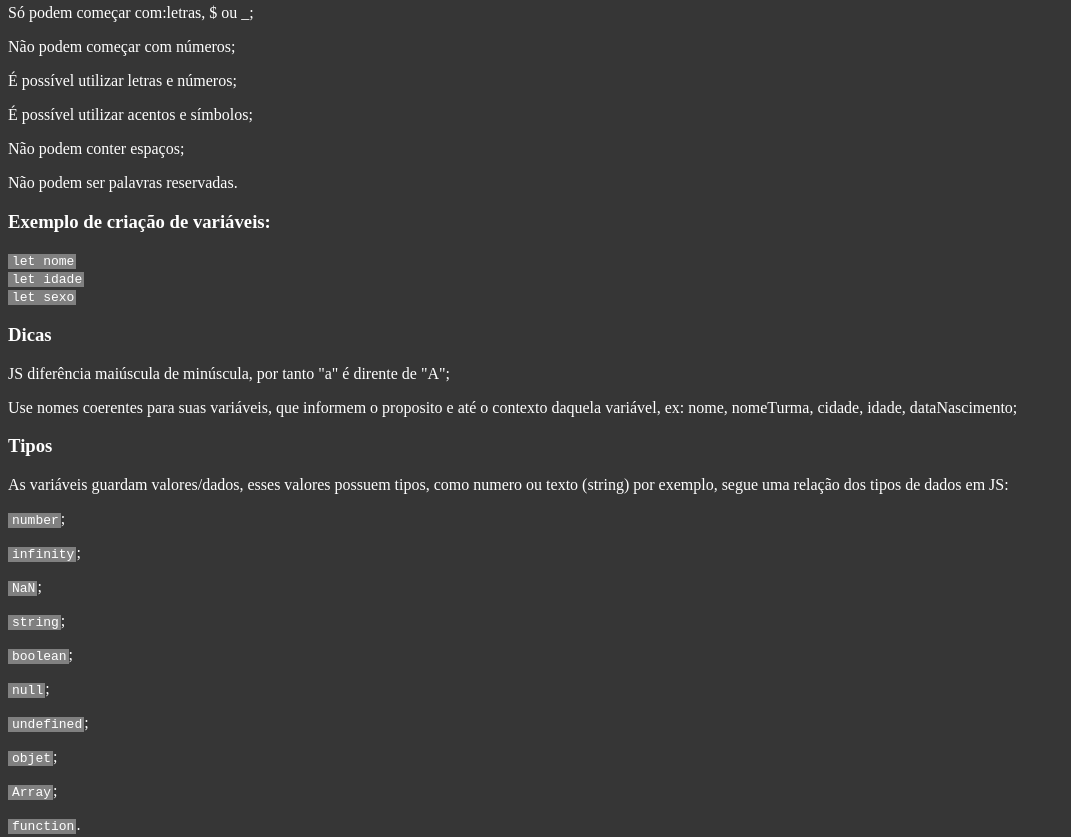
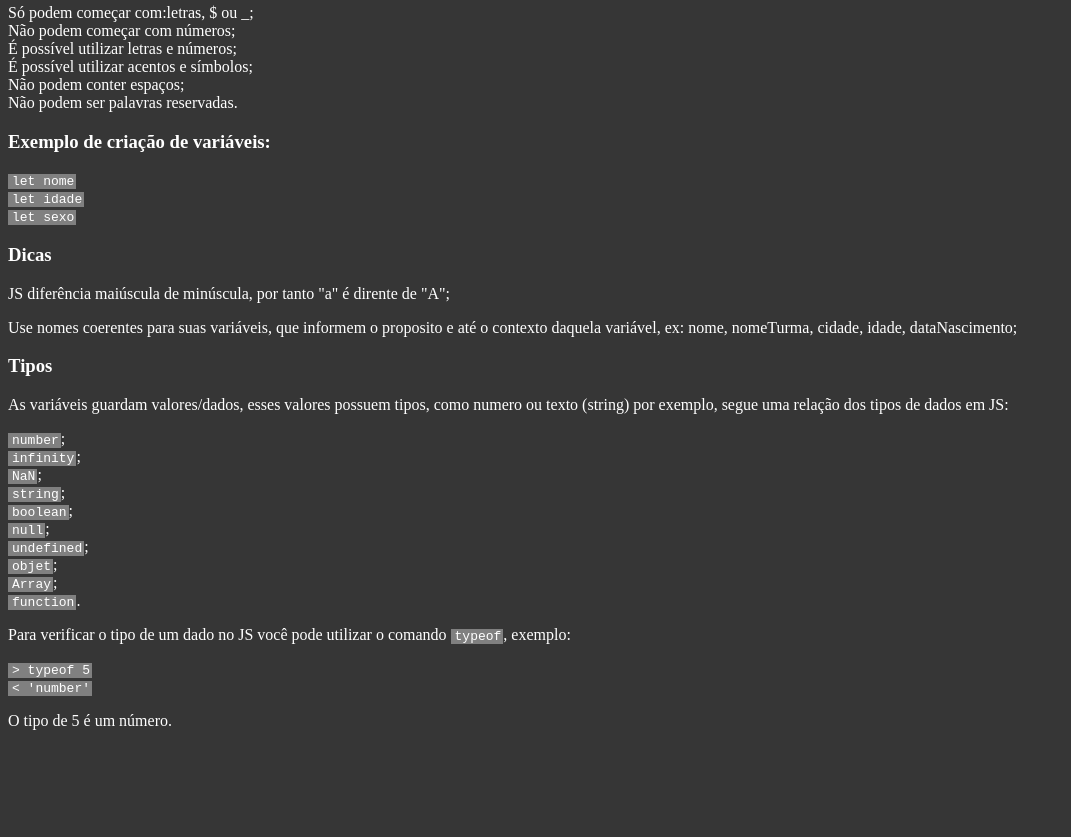
Before and after one commit to francofarias/learning, a plain HTML site: page Curso JS/aula02.html in a window 1280 px wide. Shown: the part 191-1028 px from the top of the page, without its empty margins (0-1071 px from the left). After the commit the page ends 937 px from the top, so only its background shows below. Drawn offline with Linux system fonts and the light colour scheme.

Commit message:
Atualizado paragráfos

```diff
--- a/Curso JS/aula02.html
+++ b/Curso JS/aula02.html
@@ -11,12 +11,14 @@
     <h2>Variáveis</h2>
     <p>Para criar variáveis no JS podemos utilizar o <code>var</code> ou <code>let</code>, eles tem diferenças que vamos ver mais a frente, mas por ora daremos prferência ao <code>let</code>.</p>
     <p>As variáveis possuem identificadores, nomes, os identificadores precisam respeitar as seguintes regras:</p>
-    <p>Só podem começar com:letras, $ ou _;</p>
-    <p>Não podem começar com números;</p>
-    <p>É possível utilizar letras e números;</p>
-    <p>É possível utilizar acentos e símbolos;</p>
-    <p>Não podem conter espaços;</p>
-    <p>Não podem ser palavras reservadas.</p>
+    <p>
+        Só podem começar com:letras, $ ou _;<br>
+        Não podem começar com números;<br>
+        É possível utilizar letras e números;<br>
+        É possível utilizar acentos e símbolos;<br>
+        Não podem conter espaços;<br>
+        Não podem ser palavras reservadas.
+    </p>
 
     <h3>Exemplo de criação de variáveis:</h3>
     <code>let nome</code><br>
@@ -29,16 +31,18 @@
 
     <h3>Tipos</h3>
     <p>As variáveis guardam valores/dados, esses valores possuem tipos, como numero ou texto (string) por exemplo, segue uma relação dos tipos de dados em JS:</p>
-    <p><code>number</code>;</p>
-    <p><code>    infinity</code>;</p>
-    <p><code>    NaN</code>;</p>
-    <p><code>string</code>;</p>
-    <p><code>boolean</code>;</p>
-    <p><code>null</code>;</p>
-    <p><code>undefined</code>;</p>
-    <p><code>objet</code>;</p>
-    <p><code>    Array</code>;</p>
-    <p><code>function</code>.</p>
+    <p>
+        <code>number</code>;<br>
+        <code>    infinity</code>;<br>
+        <code>    NaN</code>;<br>
+        <code>string</code>;<br>
+        <code>boolean</code>;<br>
+        <code>null</code>;<br>
+        <code>undefined</code>;<br>
+        <code>objet</code>;<br>
+        <code>    Array</code>;<br>
+        <code>function</code>.
+    </p>
 
     <p>Para verificar o tipo de um dado no JS você pode utilizar o comando <code>typeof</code>, exemplo:</p>
     <code>&gt; typeof 5</code><br>
```
